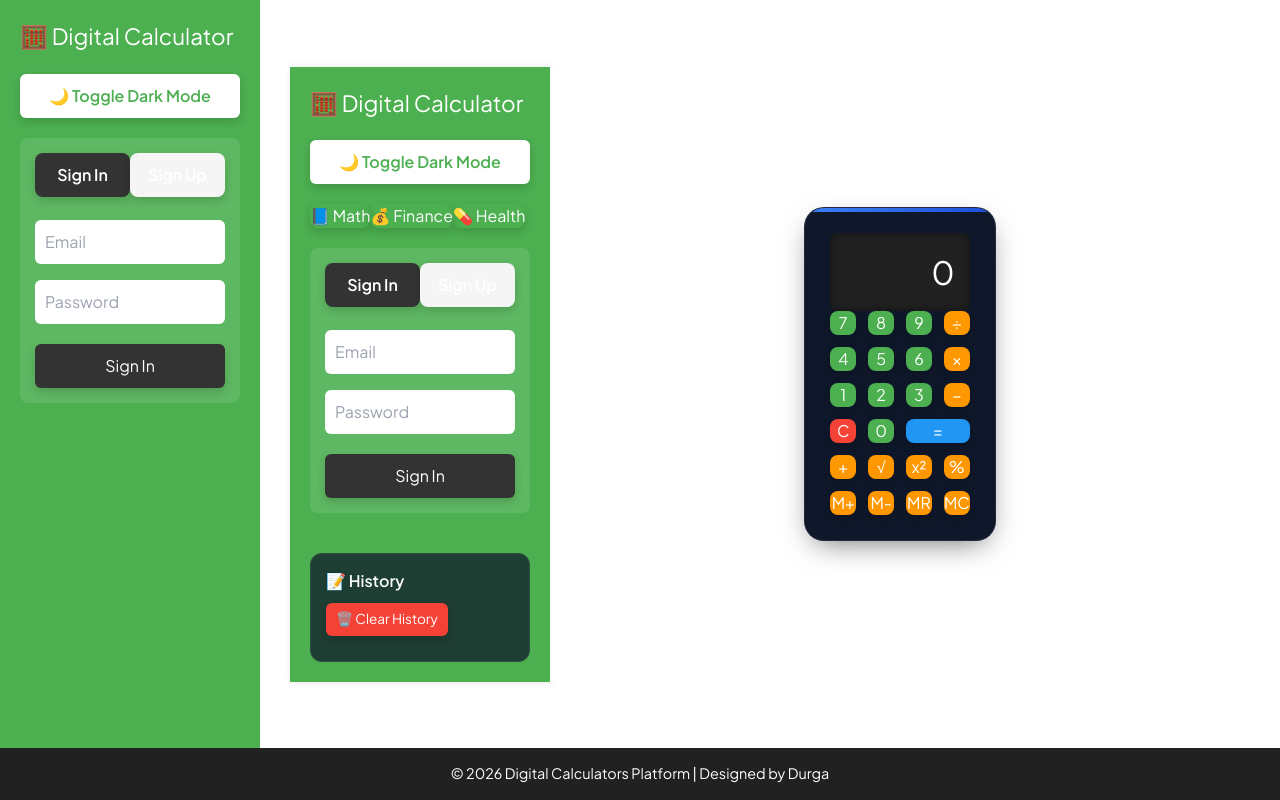
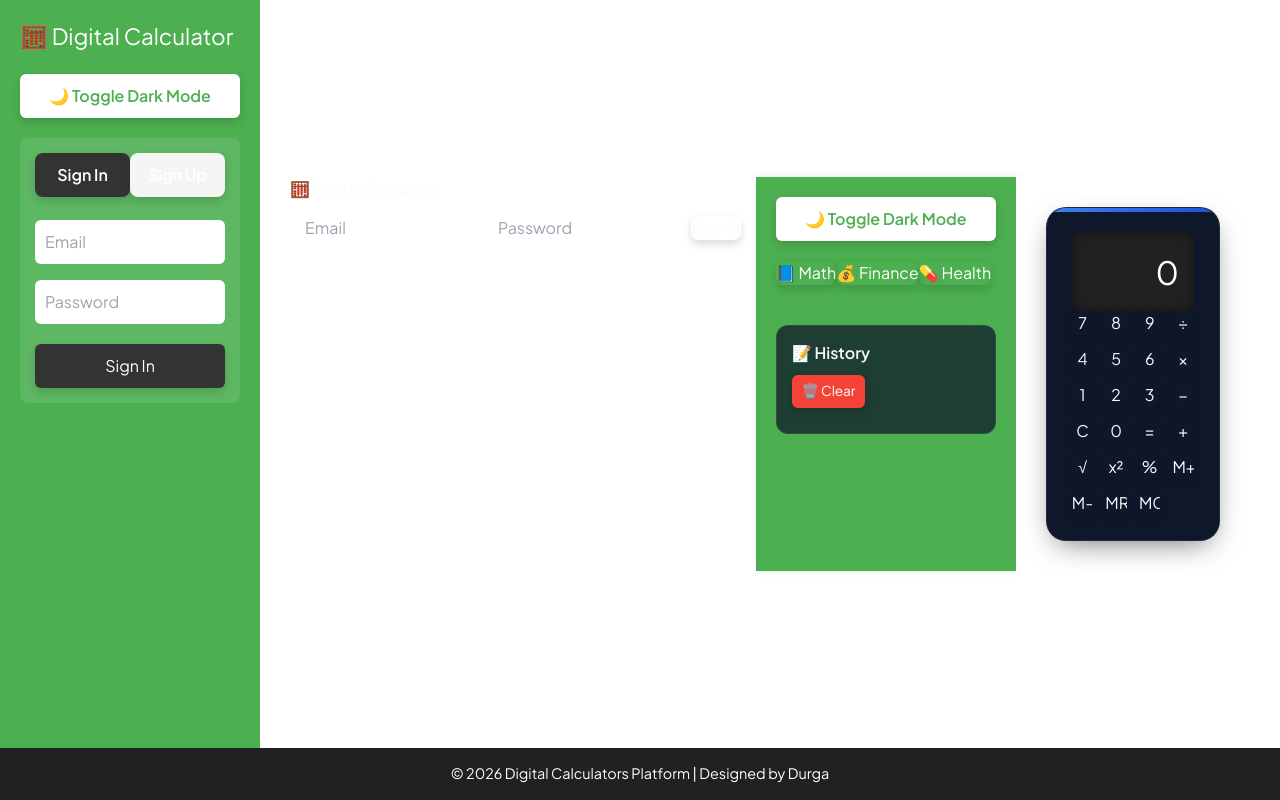
Before and after one commit to MDPrassadh/DIGITAL-CALCULATORS, a React (Vite) app in the folder frontend/: page / in a window 1280 px wide. Built offline with nearby package versions, Linux system fonts and the light colour scheme.

Commit message:
Update App.jsx

```diff
--- a/frontend/src/App.jsx
+++ b/frontend/src/App.jsx
@@ -6,7 +6,7 @@ export default function App() {
   const [display, setDisplay] = useState("0");
   const [history, setHistory] = useState([]);
   const [memory, setMemory] = useState(null);
-  const [category, setCategory] = useState("math"); // category state
+  const [category, setCategory] = useState("math");
 
   const handleClick = (value) => {
     if (value === "C") {
@@ -43,6 +43,26 @@ export default function App() {
       } catch {
         setDisplay("Error");
       }
+    } else if (value === "BMI") {
+      try {
+        const [w, h] = display.split(",").map(Number);
+        const bmi = (w / (h * h)).toFixed(2);
+        setDisplay(bmi);
+        setHistory([...history, `BMI(${w},${h}) = ${bmi}`]);
+      } catch {
+        setDisplay("Error");
+      }
+    } else if (value === "EMI") {
+      try {
+        const [P, R, N] = display.split(",").map(Number);
+        const monthlyRate = R / 12 / 100;
+        const emi = (P * monthlyRate * Math.pow(1 + monthlyRate, N)) /
+                    (Math.pow(1 + monthlyRate, N) - 1);
+        setDisplay(emi.toFixed(2));
+        setHistory([...history, `EMI(${P},${R},${N}) = ${emi.toFixed(2)}`]);
+      } catch {
+        setDisplay("Error");
+      }
     } else if (value === "M+") {
       try {
         const current = eval(display);
@@ -72,37 +92,37 @@ export default function App() {
     }
   };
 
-  const clearHistory = () => {
-    setHistory([]);
-  };
+  const clearHistory = () => setHistory([]);
 
-  // ✅ Keyboard support
   useEffect(() => {
     const handleKeyPress = (event) => {
       const key = event.key;
-
-      if (!isNaN(key)) {
-        handleClick(key);
-      } else if (["+", "-", "*", "/"].includes(key)) {
-        handleClick(key);
-      } else if (key === "Enter") {
-        handleClick("=");
-      } else if (key === "Backspace") {
-        setDisplay(display.length > 1 ? display.slice(0, -1) : "0");
-      } else if (key.toLowerCase() === "c") {
-        handleClick("C");
-      }
+      if (!isNaN(key)) handleClick(key);
+      else if (["+", "-", "*", "/"].includes(key)) handleClick(key);
+      else if (key === "Enter") handleClick("=");
+      else if (key === "Backspace") setDisplay(display.length > 1 ? display.slice(0, -1) : "0");
+      else if (key.toLowerCase() === "c") handleClick("C");
     };
-
     window.addEventListener("keydown", handleKeyPress);
     return () => window.removeEventListener("keydown", handleKeyPress);
   }, [display]);
 
   return (
     <div className="app-container">
+      {/* Top Bar */}
+      <header className="topbar">
+        <h2>🧮 Digital Calculator</h2>
+        <div className="auth-container small">
+          <form id="signin-form" className="auth-form-inline">
+            <input type="email" placeholder="Email" required />
+            <input type="password" placeholder="Password" required />
+            <button type="submit">Sign In</button>
+          </form>
+        </div>
+      </header>
+
       {/* Sidebar */}
       <aside className="sidebar">
-        <h2>🧮 Digital Calculator</h2>
         <button id="theme-toggle">🌙 Toggle Dark Mode</button>
 
         {/* Category Selector */}
@@ -112,33 +132,12 @@ export default function App() {
           <button onClick={() => setCategory("health")}>💊 Health</button>
         </div>
 
-        {/* Auth Forms (only once) */}
-        <div className="auth-container">
-          <div className="auth-toggle">
-            <button id="show-signin" className="active">Sign In</button>
-            <button id="show-signup">Sign Up</button>
-          </div>
-          <form id="signin-form" className="auth-form">
-            <input type="email" placeholder="Email" required />
-            <input type="password" placeholder="Password" required />
-            <button type="submit">Sign In</button>
-          </form>
-          <form id="signup-form" className="auth-form hidden">
-            <input type="text" placeholder="Full Name" required />
-            <input type="email" placeholder="Email" required />
-            <input type="password" placeholder="Password" required />
-            <button type="submit">Sign Up</button>
-          </form>
-        </div>
-
         {/* History Panel */}
         <div className="history custom-scrollbar">
           <h3>📝 History</h3>
-          <button className="clear-history" onClick={clearHistory}>🗑️ Clear History</button>
+          <button className="clear-history" onClick={clearHistory}>🗑️ Clear</button>
           <ul>
-            {history.map((item, index) => (
-              <li key={index}>{item}</li>
-            ))}
+            {history.map((item, index) => <li key={index}>{item}</li>)}
           </ul>
         </div>
       </aside>
@@ -148,37 +147,50 @@ export default function App() {
         <div className={`calculator-card ${category} animate-fadeIn`}>
           <div className="display">{display}</div>
           <div className="buttons grid grid-cols-4 gap-3">
-            {/* Numbers */}
-            <button className="number" onClick={() => handleClick("7")}>7</button>
-            <button className="number" onClick={() => handleClick("8")}>8</button>
-            <button className="number" onClick={() => handleClick("9")}>9</button>
-            <button className="operator" onClick={() => handleClick("/")}>÷</button>
+            {/* Common Buttons */}
+            <button onClick={() => handleClick("7")}>7</button>
+            <button onClick={() => handleClick("8")}>8</button>
+            <button onClick={() => handleClick("9")}>9</button>
+            <button onClick={() => handleClick("/")}>÷</button>
+            <button onClick={() => handleClick("4")}>4</button>
+            <button onClick={() => handleClick("5")}>5</button>
+            <button onClick={() => handleClick("6")}>6</button>
+            <button onClick={() => handleClick("*")}>×</button>
+            <button onClick={() => handleClick("1")}>1</button>
+            <button onClick={() => handleClick("2")}>2</button>
+            <button onClick={() => handleClick("3")}>3</button>
+            <button onClick={() => handleClick("-")}>−</button>
+            <button onClick={() => handleClick("C")}>C</button>
+            <button onClick={() => handleClick("0")}>0</button>
+            <button onClick={() => handleClick("=")}>=</button>
+            <button onClick={() => handleClick("+")}>+</button>
 
-            <button className="number" onClick={() => handleClick("4")}>4</button>
-            <button className="number" onClick={() => handleClick("5")}>5</button>
-            <button className="number" onClick={() => handleClick("6")}>6</button>
-            <button className="operator" onClick={() => handleClick("*")}>×</button>
-
-            <button className="number" onClick={() => handleClick("1")}>1</button>
-            <button className="number" onClick={() => handleClick("2")}>2</button>
-            <button className="number" onClick={() => handleClick("3")}>3</button>
-            <button className="operator" onClick={() => handleClick("-")}>−</button>
-
-            <button className="clear" onClick={() => handleClick("C")}>C</button>
-            <button className="number" onClick={() => handleClick("0")}>0</button>
-            <button className="equals" onClick={() => handleClick("=")}>=</button>
-            <button className="operator" onClick={() => handleClick("+")}>+</button>
-
-            {/* Scientific Functions */}
-            <button className="operator" onClick={() => handleClick("√")}>√</button>
-            <button className="operator" onClick={() => handleClick("^2")}>x²</button>
-            <button className="operator" onClick={() => handleClick("%")}>%</button>
+            {/* Category-Specific Functions */}
+            {category === "math" && (
+              <>
+                <button onClick={() => handleClick("√")}>√</button>
+                <button onClick={() => handleClick("^2")}>x²</button>
+                <button onClick={() => handleClick("%")}>%</button>
+              </>
+            )}
+            {category === "finance" && (
+              <>
+                <button onClick={() => handleClick("EMI")}>EMI</button>
+                <button onClick={() => setDisplay("Interest Calc Coming Soon")}>Interest</button>
+              </>
+            )}
+            {category === "health" && (
+              <>
+                <button onClick={() => handleClick("BMI")}>BMI</button>
+                <button onClick={() => setDisplay("Calories Calc Coming Soon")}>Calories</button>
+              </>
+            )}
 
             {/* Memory Functions */}
-            <button className="operator" onClick={() => handleClick("M+")}>M+</button>
-            <button className="operator" onClick={() => handleClick("M-")}>M-</button>
-            <button className="operator" onClick={() => handleClick("MR")}>MR</button>
-            <button className="operator" onClick={() => handleClick("MC")}>MC</button>
+            <button onClick={() => handleClick("M+")}>M+</button>
+            <button onClick={() => handleClick("M-")}>M-</button>
+            <button onClick={() => handleClick("MR")}>MR</button>
+            <button onClick={() => handleClick("MC")}>MC</button>
           </div>
         </div>
       </main>
```
